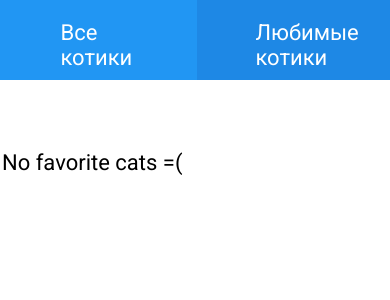
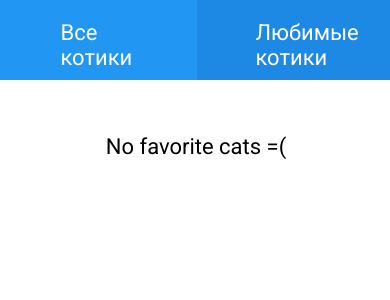
Before and after one commit to zena7/frontend-challenge, a React (Vite) app: page /favoriteCats in a window 390 px wide. Shown: the top 300 px of the page. Built offline with nearby package versions, Linux system fonts and the light colour scheme.

Commit message:
refactor: 💡 correct the styles for adaptive layout

```diff
--- a/src/styles.css
+++ b/src/styles.css
@@ -6,12 +6,18 @@
 
 body {
   min-height: 100vh;
-  max-width: 1440px;
-  width: 100%;
   margin: 0;
   padding: 0;
   font-family: 'Roboto', sans-serif;
   font-size: 18px;
+  display: flex;
+  justify-content: center;
+}
+
+#app {
+  max-width: 1440px;
+  min-width: 320px;
+  width: 100%;
 }
 
 ul {
@@ -26,12 +32,13 @@ li {
 
 .catsList {
   position: relative;
-  padding: 48px 62px 48px 48px;
+  padding: 48px 48px 48px 48px;
   display: grid;
   grid-template-columns: repeat(5, 1fr);
   column-gap: 47px;
   grid-template-rows: repeat(2, 1fr);
   row-gap: 47px;
+  place-items: center;
 }
 
 .catItem {
@@ -83,8 +90,7 @@ li {
     grid-template-columns: repeat(1, 1fr);
     row-gap: 27px;
     column-gap: 27px;
-    padding: 48px 0px 48px 2px;
-    padding-left: 10%;
+    padding: 28px 0px 28px 2px;
   }
 
   body {
@@ -94,6 +100,6 @@ li {
 
 @media screen and (max-width: 430px) {
   .catsList {
-    padding: 48px 0px 2px 2px;
+    padding: 32px 0px 0px 2px;
   }
 }
```
